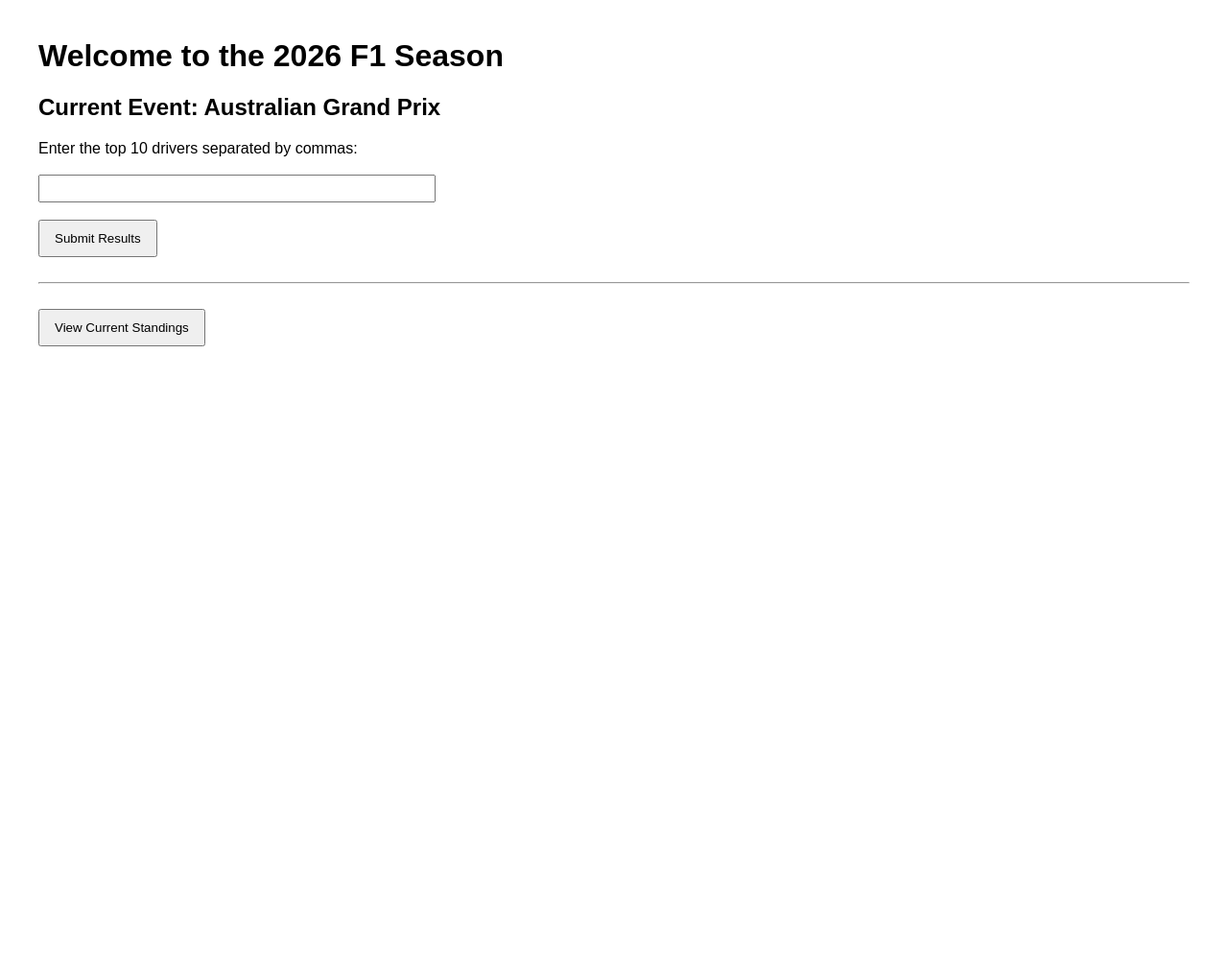
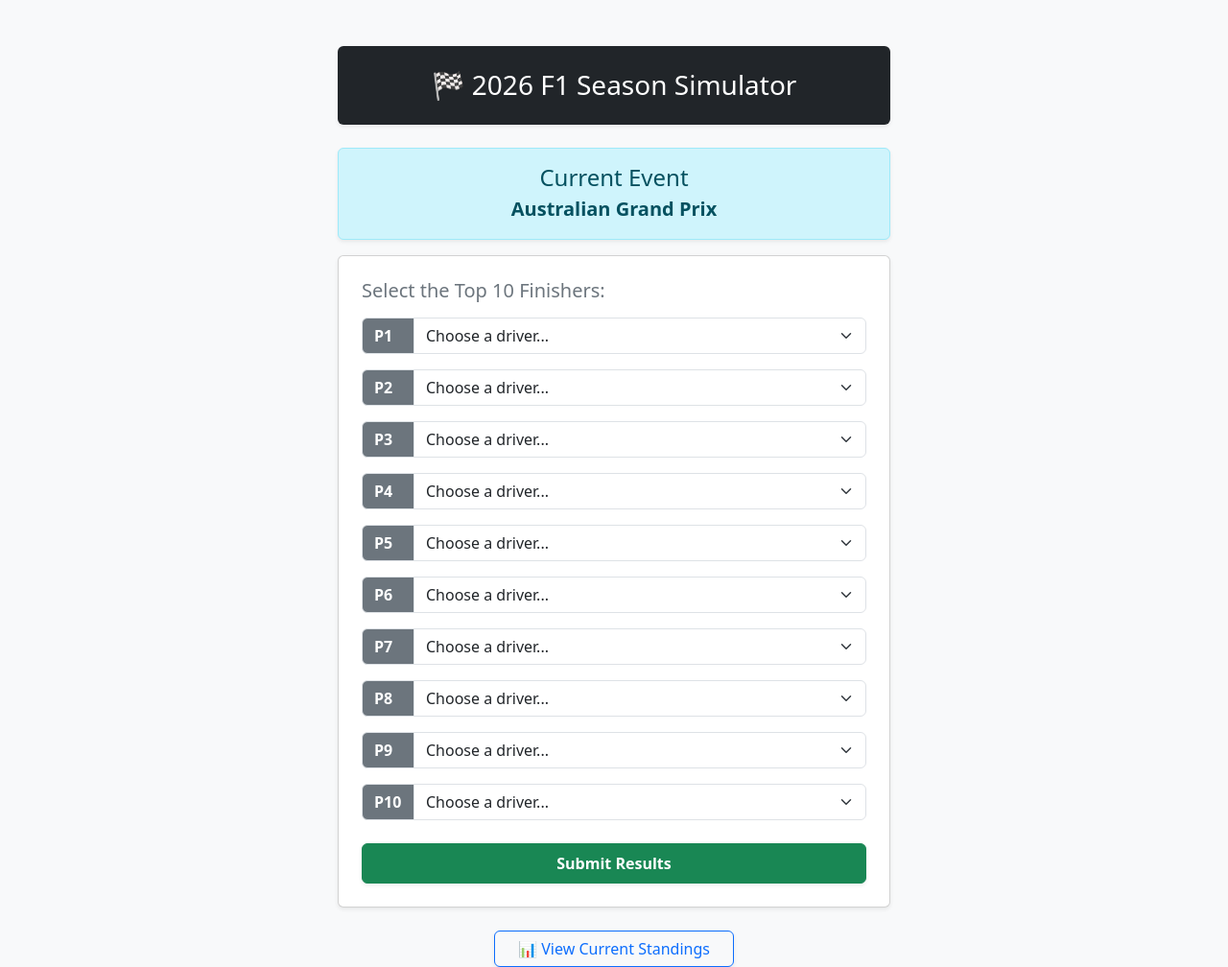
Before and after one commit to Rishab-rt/F1-Championship-Model, a Flask app: page / in a window 1280 px wide. Shown: the whole page at 96% size. Before the commit the page ends 361 px from the top, so only its background shows below. Run offline with Flask 3, Linux system fonts and the light colour scheme.

Commit message:
Working on Flask

```diff
--- a/app.py
+++ b/app.py
@@ -40,12 +40,11 @@ def get_medal_index(index):
         return "3 🥉"
     return str(index)
 
-@app.route("/",methods=["GET","POST"])
-
+@app.route("/", methods=["GET", "POST"])
 def index():
     global current_race_index, df_standings
 
-    #If season is over, force user to the standings page
+    # If season is over, force user to the standings page
     if current_race_index >= len(races):
         return redirect(url_for('standings'))
 
@@ -57,23 +56,16 @@ def index():
     error_message = None
 
     if request.method == "POST":
-        # Grab the text from the HTML input box named "drivers"
-        user_input = request.form.get("drivers")
+        # 1. Rebuild the list by grabbing each dropdown value sequentially
+        entered_drivers = []
+        for i in range(1, required_count + 1):
+            driver_name = request.form.get(f"driver_{i}")
+            if driver_name:
+                entered_drivers.append(driver_name)
 
-        # Clean the input
-        entered_drivers = [name.title().strip() for name in user_input.split(",")]
-
-        # Check for drivers that don't exist in our dictionary
-        invalid_drivers = [name for name in entered_drivers if name not in df_standings["Driver"].values]
-
-        #Error when the number of drivers entered is less than the number of drivers with points
-        if len(entered_drivers) != required_count:
-            error_message = f"Need exactly {required_count} drivers. You entered {len(entered_drivers)}."
-        #Error for when the drivers entered do not exist (usually spelling mistakes)
-        elif invalid_drivers:
-            error_message = f"These drivers don't exist: {', '.join(invalid_drivers)}."
-        elif len(set(entered_drivers)) != len(entered_drivers):
-            error_message = "You entered the same driver multiple times."
+        # 2. Validation: We only need to check for duplicates now!
+        if len(set(entered_drivers)) != len(entered_drivers):
+            error_message = "⚠️ You selected the same driver multiple times. Every position must be unique!"
         else:
             # If no errors, award the points to the correct drivers
             for i, driver in enumerate(entered_drivers):
@@ -84,7 +76,14 @@ def index():
             # Refresh the home page so the next race shows up
             return redirect(url_for('index'))
 
-    return render_template("index.html", race=current_race, required=required_count, error=error_message)
+    # 3. Pull the drivers list from your DataFrame to populate the HTML dropdowns
+    all_drivers = sorted(df_standings["Driver"].tolist())
+
+    return render_template("index.html",
+                           race=current_race,
+                           required=required_count,
+                           error=error_message,
+                           driver_list=all_drivers) # <-- Passes drivers to Jinja
 
 
 
@@ -103,7 +102,10 @@ def standings():
     wcc.index = wcc.index.map(get_medal_index)
 
     #Convert both DataFrames to HTML tables and send them to standings.html
-    return render_template("standings.html", wdc_table=wdc[["Driver", "Team", "Points"]].to_html(classes="data", escape=False), wcc_table=wcc.to_html(classes="data", escape=False))
-
+    return render_template(
+    "standings.html",
+    wdc_table=wdc[["Driver", "Team", "Points"]].to_html(classes="table table-striped table-hover mt-2", escape=False),
+    wcc_table=wcc.to_html(classes="table table-striped table-hover mt-2", escape=False)
+)
 if __name__ == "__main__":
     app.run(port=3000, debug=True)
--- a/templates/index.html
+++ b/templates/index.html
@@ -1,26 +1,53 @@
 <!DOCTYPE html>
-<html>
+<html lang="en">
 <head>
+    <meta charset="UTF-8">
+    <meta name="viewport" content="width=device-width, initial-scale=1.0">
     <title>F1 2026 Simulator</title>
+    <link href="https://cdn.jsdelivr.net/npm/bootstrap@5.3.0/dist/css/bootstrap.min.css" rel="stylesheet">
 </head>
-<body style="font-family: Arial, sans-serif; margin: 40px;">
-    <h1>Welcome to the 2026 F1 Season</h1>
+<body class="bg-light">
 
-    <h2>Current Event: {{ race }}</h2>
+    <div class="container mt-5" style="max-width: 600px;">
+        <div class="card shadow-sm border-0 mb-4 text-center p-4 bg-dark text-white">
+            <h1 class="h3 mb-0">🏁 2026 F1 Season Simulator</h1>
+        </div>
 
-    {% if error %}
-        <p style="color: red;"><strong>⚠️ Error:</strong> {{ error }}</p>
-    {% endif %}
+        <div class="alert alert-info text-center shadow-sm" role="alert">
+            <h4 class="alert-heading mb-1">Current Event</h4>
+            <strong class="fs-5">{{ race }}</strong>
+        </div>
 
-    <form method="POST">
-        <label>Enter the top {{ required }} drivers separated by commas:</label><br><br>
-        <input type="text" name="drivers" style="width: 400px; padding: 5px;" required>
-        <br><br>
-        <button type="submit" style="padding: 10px 15px;">Submit Results</button>
-    </form>
+        {% if error %}
+            <div class="alert alert-danger shadow-sm d-flex align-items-center" role="alert">
+                <span>⚠️ <strong>Error:</strong> {{ error }}</span>
+            </div>
+        {% endif %}
 
-    <br><hr><br>
+        <div class="card shadow-sm p-4 mb-4">
+            <form method="POST">
+                <h5 class="mb-3 text-secondary">Select the Top {{ required }} Finishers:</h5>
 
-    <a href="/standings"><button style="padding: 10px 15px;">View Current Standings</button></a>
+                {% for i in range(1, required + 1) %}
+                    <div class="input-group mb-3">
+                        <span class="input-group-text bg-secondary text-white fw-bold" style="width: 55px;">P{{ i }}</span>
+                        <select name="driver_{{ i }}" class="form-select" required>
+                            <option value="" disabled selected>Choose a driver...</option>
+                            {% for driver in driver_list %}
+                                <option value="{{ driver }}">{{ driver }}</option>
+                            {% endfor %}
+                        </select>
+                    </div>
+                {% endfor %}
+
+                <button type="submit" class="btn btn-success w-100 py-2 mt-2 fw-bold shadow-sm">Submit Results</button>
+            </form>
+        </div>
+
+        <div class="text-center">
+            <a href="/standings" class="btn btn-outline-primary shadow-sm px-4">📊 View Current Standings</a>
+        </div>
+    </div>
+
 </body>
 </html>
```
Also changed, not shown: templates/standings.html (+29 -16 lines).
